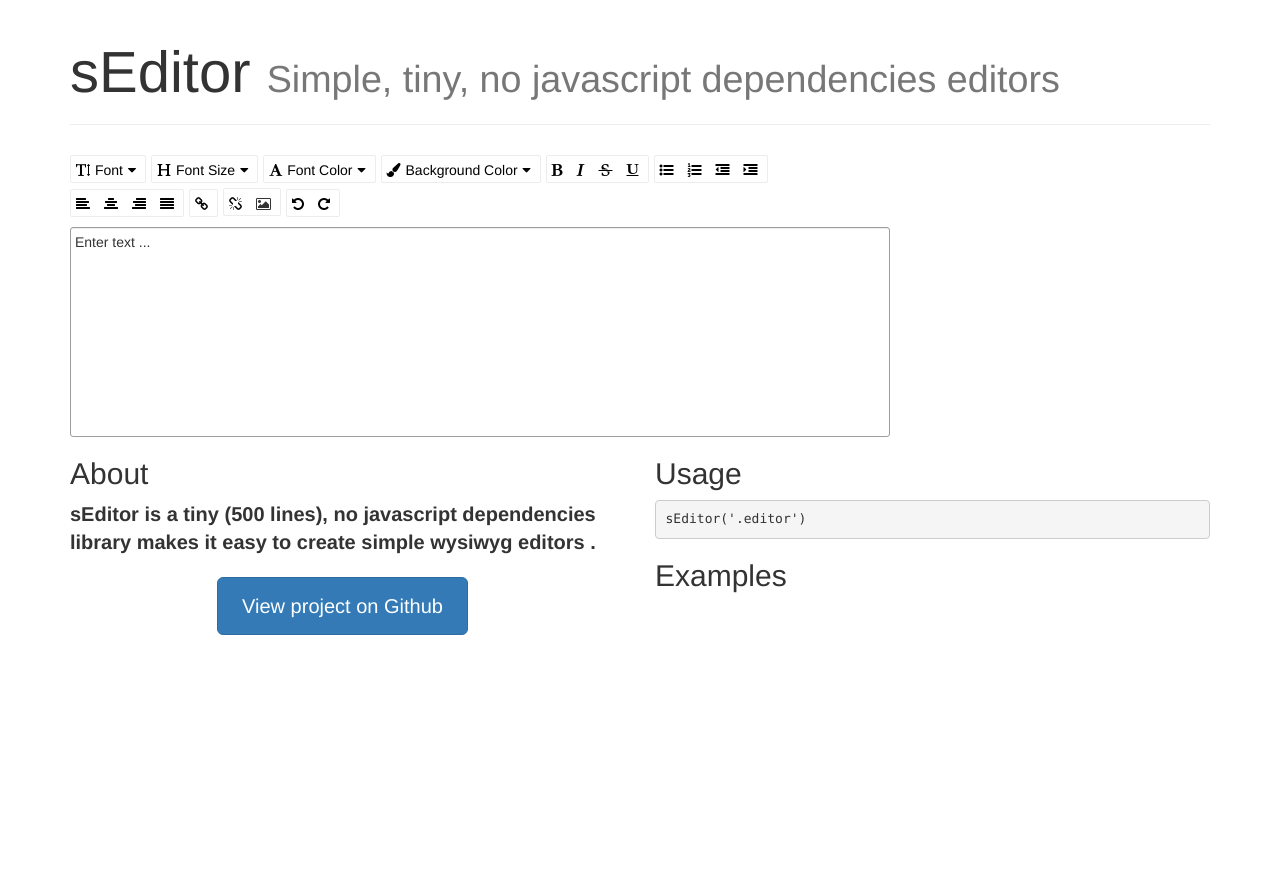
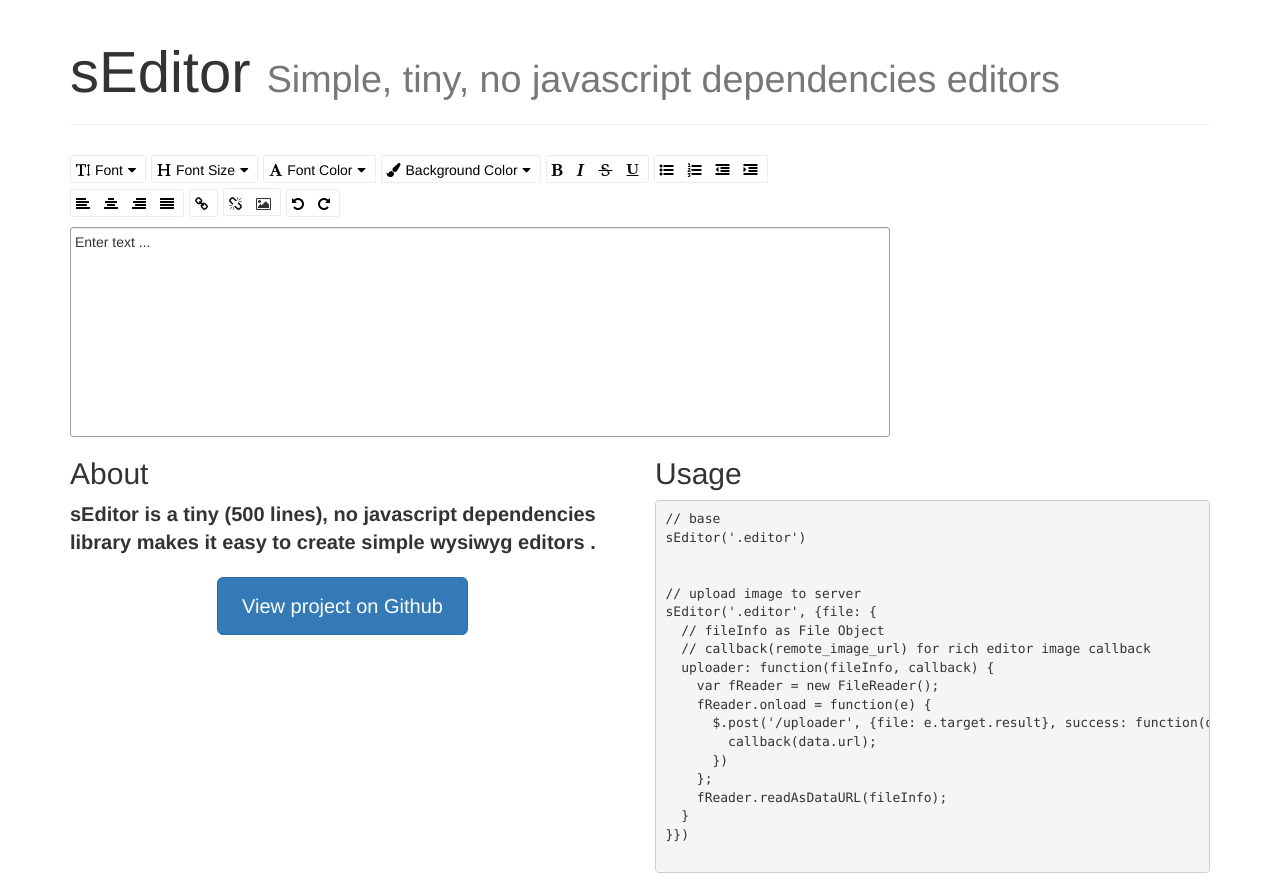
Before and after one commit to arnkorty/sEditor, a website: page index.html in a window 1280 px wide. Before the commit the page ends 800 px from the top, so only its background shows below. Drawn offline with nearby package versions, Linux system fonts and the light colour scheme.

Commit message:
ADD upload image usage

```diff
--- a/index.html
+++ b/index.html
@@ -50,9 +50,27 @@
       <div class="col-sm-6">
         <h2>Usage</h2>
         <p>
-          <pre class="prettyprint linenums">sEditor('.editor')</pre>
+          <pre class="prettyprint linenums">
+// base
+sEditor('.editor')
+
+
+// upload image to server
+sEditor('.editor', {file: {
+  // fileInfo as File Object
+  // callback(remote_image_url) for rich editor image callback
+  uploader: function(fileInfo, callback) {
+    var fReader = new FileReader();
+    fReader.onload = function(e) {
+      $.post('/uploader', {file: e.target.result}, success: function(data){
+        callback(data.url);
+      })
+    };
+    fReader.readAsDataURL(fileInfo);
+  }
+}})
+          </pre>
         </p>
-				<h2>Examples</h2>
       </div>
     </div>
   </div>
```
